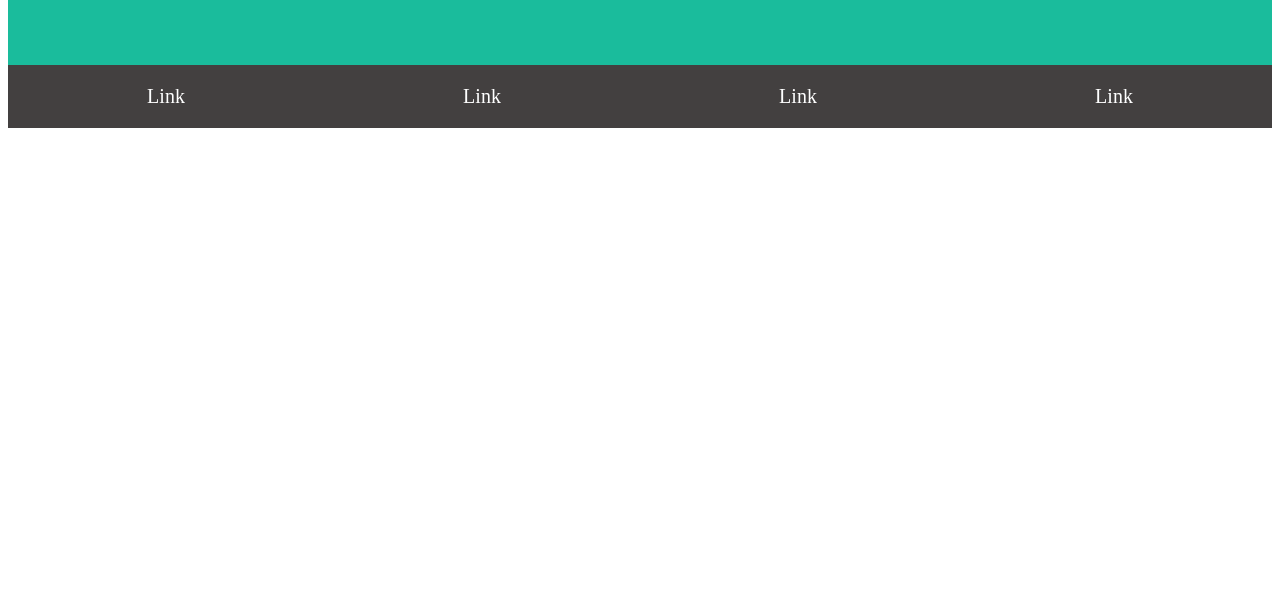
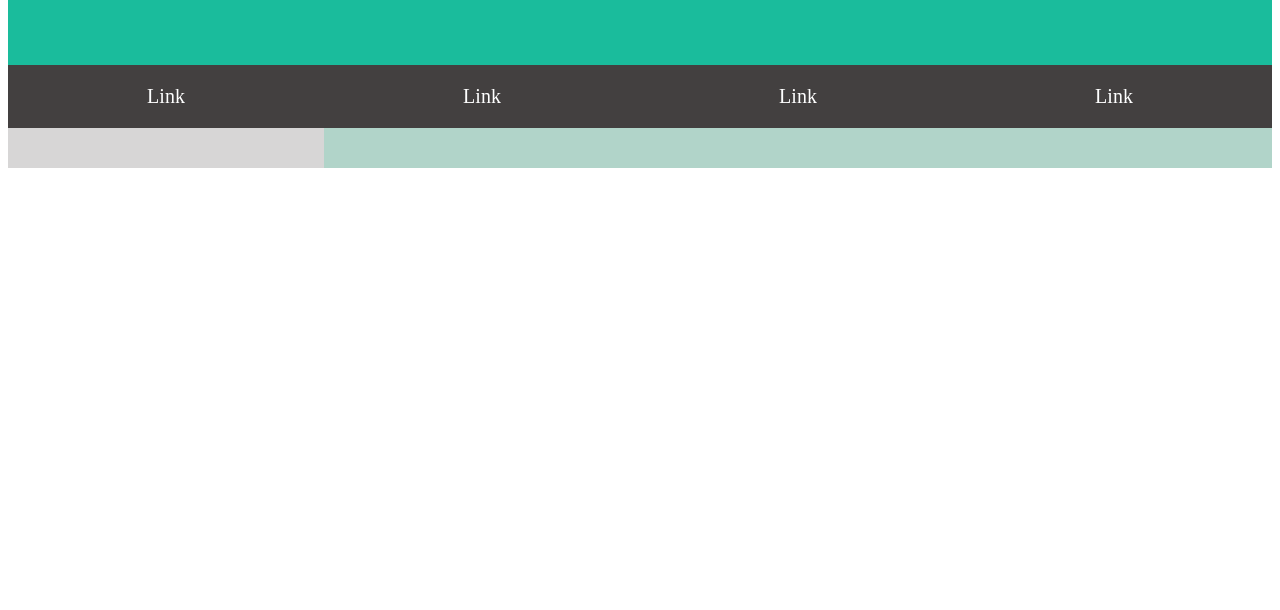
Before and after one commit to Hadi-AlKammouni/Hadi_Al-Kammouni_CV, a plain HTML site: page index.html in a window 1280 px wide. Shown: the part 190-800 px from the top of the page. Drawn offline with Linux system fonts and the light colour scheme.

Commit message:
Creating two sections + Designing the layout of each

```diff
--- a/index.html
+++ b/index.html
@@ -35,6 +35,15 @@
             <a href="#">Link</a>
         </div>
 
+        <div class="sections">
+            <div class="left-section">
+            </div>
+
+            <div class="right-section">
+            </div>
+
+        </div>
+
     </body>
 
 
--- a/styles/styles.css
+++ b/styles/styles.css
@@ -32,3 +32,20 @@ box-sizing: border-box;
     background-color: #ddd;
     color: black;
 }
+
+/*Layout*/
+.sections {
+    display: flex;
+    flex-wrap: wrap;
+}
+.left-section {
+    flex: 20%;
+    background-color: #48474738;
+    padding: 20px;
+}
+.right-section {
+    flex: 70%;
+    background-color: rgb(125, 183, 166);
+    opacity: 0.6;
+    padding: 20px;
+}
```
